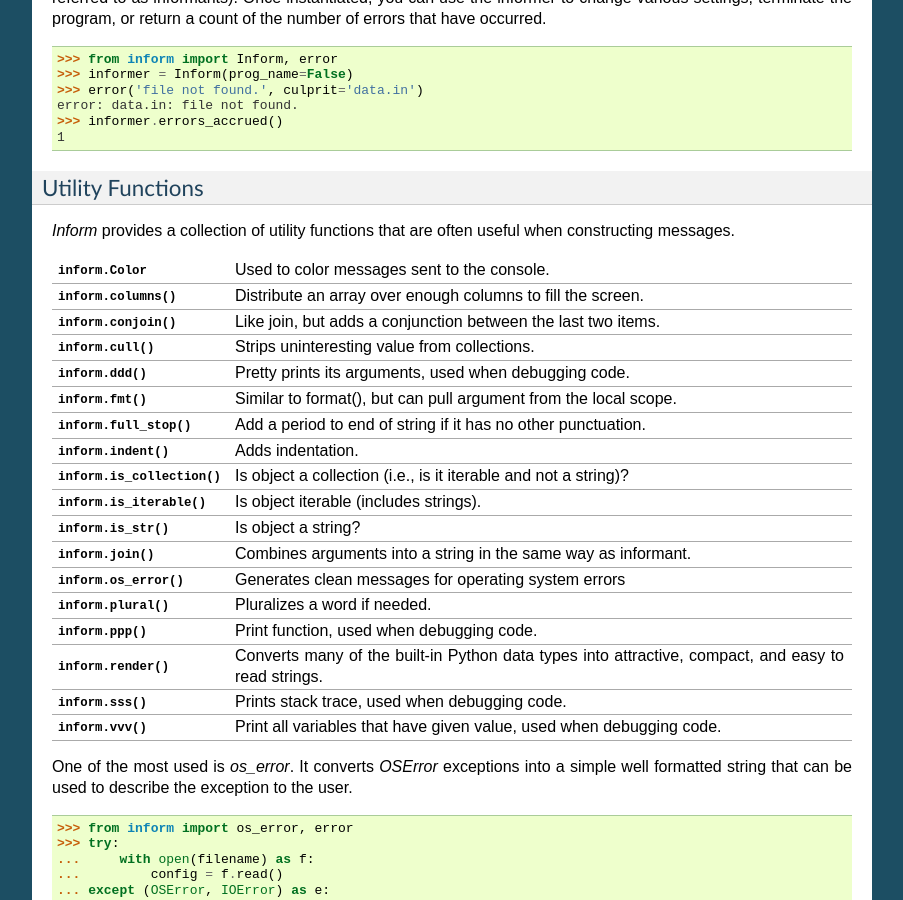
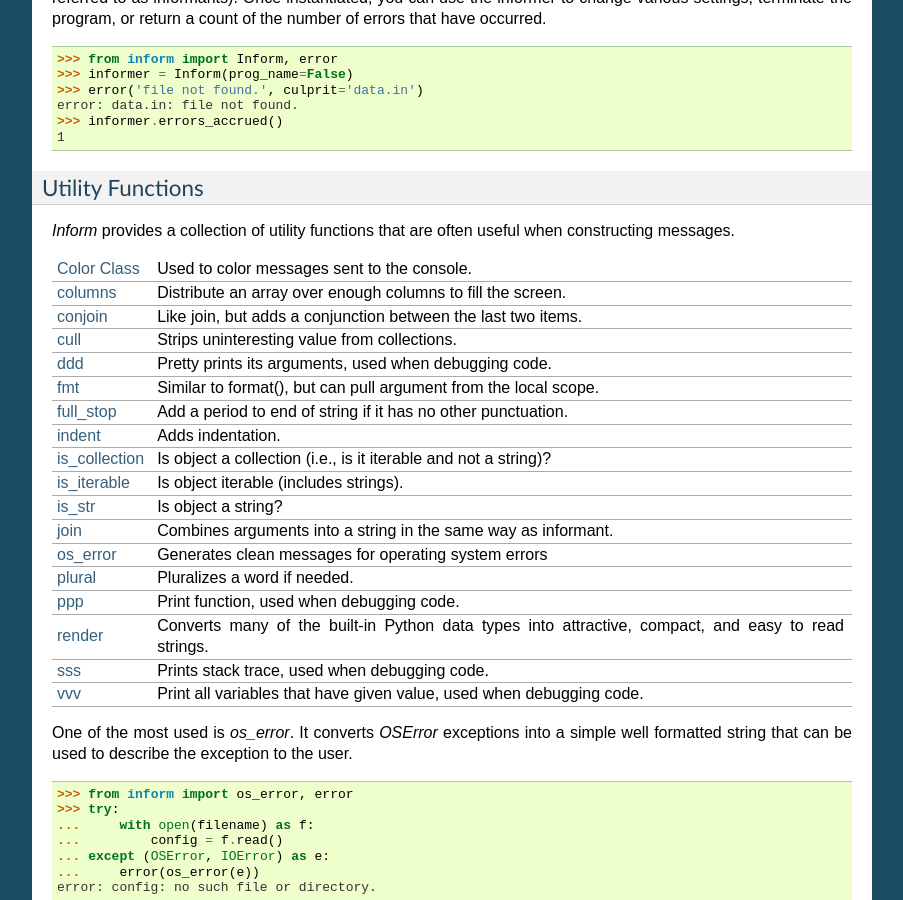
Before and after one commit to KenKundert/inform, a Sphinx documentation site: the page built from doc/index.rst, in a window 1280 px wide and 900 px high, scrolled down 3056 px. Shown: the whole window, without its empty margins (198-1101 px from the left). Built offline with Sphinx 7.4.7, drawn with Linux system fonts in a browser that asks for light colours.

```diff
--- a/doc/index.rst
+++ b/doc/index.rst
@@ -233,59 +233,59 @@ constructing messages.
 
 .. list-table::
 
-   * - :class:`inform.Color`
+   * - :ref:`color desc`
      - Used to color messages sent to the console.
 
-   * - :func:`inform.columns`
+   * - :ref:`columns desc`
      - Distribute an array over enough columns to fill the screen.
 
-   * - :func:`inform.conjoin`
+   * - :ref:`conjoin desc`
      - Like join, but adds a conjunction between the last two items.
 
-   * - :func:`inform.cull`
+   * - :ref:`cull desc`
      - Strips uninteresting value from collections.
 
-   * - :func:`inform.ddd`
+   * - :ref:`ddd desc`
      - Pretty prints its arguments, used when debugging code.
 
-   * - :func:`inform.fmt`
+   * - :ref:`fmt desc`
      - Similar to format(), but can pull argument from the local scope.
 
-   * - :func:`inform.full_stop`
+   * - :ref:`full_stop desc`
      - Add a period to end of string if it has no other punctuation.
 
-   * - :func:`inform.indent`
+   * - :ref:`indent desc`
      - Adds indentation.
 
-   * - :func:`inform.is_collection`
+   * - :ref:`is_collection desc`
      - Is object a collection (i.e., is it iterable and not a string)?
 
-   * - :func:`inform.is_iterable`
+   * - :ref:`is_iterable desc`
      - Is object iterable (includes strings).
 
-   * - :func:`inform.is_str`
+   * - :ref:`is_str desc`
      - Is object a string?
 
-   * - :func:`inform.join`
+   * - :ref:`join desc`
      - Combines arguments into a string in the same way as informant.
 
-   * - :func:`inform.os_error`
+   * - :ref:`os_error desc`
      - Generates clean messages for operating system errors
 
-   * - :func:`inform.plural`
+   * - :ref:`plural desc`
      - Pluralizes a word if needed.
 
-   * - :func:`inform.ppp`
+   * - :ref:`ppp desc`
      - Print function, used when debugging code.
 
-   * - :func:`inform.render`
+   * - :ref:`render desc`
      - Converts many of the built-in Python data types into attractive, compact,
        and easy to read strings.
 
-   * - :func:`inform.sss`
+   * - :ref:`sss desc`
      - Prints stack trace, used when debugging code.
 
-   * - :func:`inform.vvv`
+   * - :ref:`vvv desc`
      - Print all variables that have given value, used when debugging code.
 
 One of the most used is *os_error*.  It converts *OSError* exceptions into
```
Also changed, not shown: doc/user.rst (+25 -2 lines), 1 other file.
